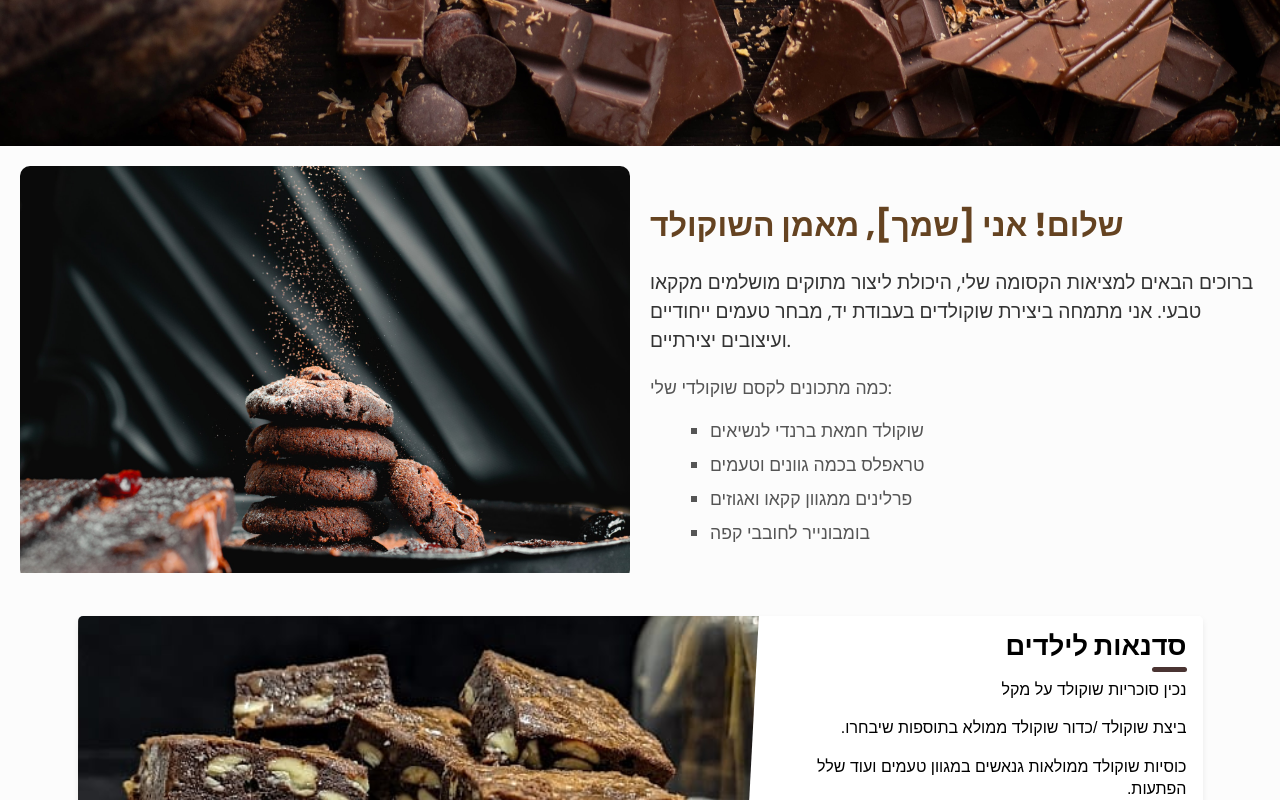
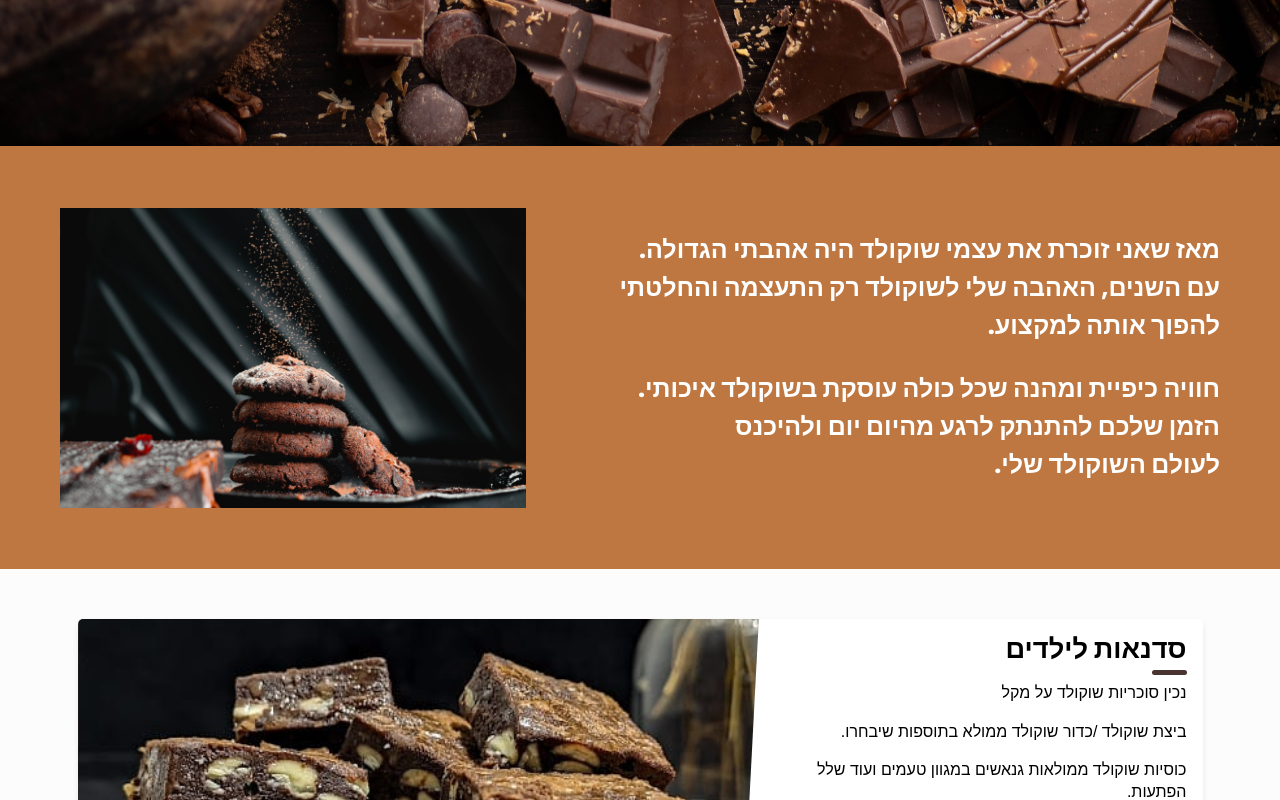
Before and after one commit to moransh4/RotemChocolatier, a React (Create React App) app: page / in a window 1280 px wide. Shown: the part 654-1454 px from the top of the page. Built offline with nearby package versions, Linux system fonts and the light colour scheme.

Commit message:
updates card and intro component

```diff
--- a/src/components/Intro/Intro.js
+++ b/src/components/Intro/Intro.js
@@ -1,36 +1,25 @@
 // Intro.js
 import React from 'react';
-import { useSpring, animated } from 'react-spring';
 import './intro.scss';
-
-// Import your image (replace 'your-image.jpg' with the actual file name)
 import chocolatierImage from './images/intro.jpg';
 
 const Intro = () => {
     return (
-      <div className="intro-container">
-        <div className="intro-image-container">
-          <img src={chocolatierImage} alt="Chocolatier" className="intro-image" />
-        </div>
-
-        <div className="intro-text-container">
-          <h1 className="intro-heading">שלום! אני [שמך], מאמן השוקולד</h1>
-          <p className="intro-text">
-            ברוכים הבאים למציאות הקסומה שלי, היכולת ליצור מתוקים מושלמים מקקאו טבעי. אני מתמחה ביצירת
-            שוקולדים בעבודת יד, מבחר טעמים ייחודיים ועיצובים יצירתיים.
-          </p>
-          <div className="intro-skills">
-            <p>כמה מתכונים לקסם שוקולדי שלי:</p>
-            <ul>
-              <li>שוקולד חמאת ברנדי לנשיאים</li>
-              <li>טראפלס בכמה גוונים וטעמים</li>
-              <li>פרלינים ממגוון קקאו ואגוזים</li>
-              <li>בומבונייר לחובבי קפה</li>
-            </ul>
+      <section className="about" id='about'>
+        <div className="content-wrapper">
+          <div className="img-wrapper">
+            <img className="img" src={chocolatierImage} alt=""/>
           </div>
-        </div>
-      </div>
-    );
-  };
+          <div className="text-wrapper">
+            {/* <h1 className="title">TITLE</h1> */}
+            <p className='text'>מאז שאני זוכרת את עצמי שוקולד היה אהבתי הגדולה.<br/>
+                עם השנים, האהבה שלי לשוקולד רק התעצמה והחלטתי להפוך אותה למקצוע.</p>
+            <p className='text'>חוויה כיפיית ומהנה שכל כולה עוסקת בשוקולד איכותי.<br/>
+                הזמן שלכם להתנתק לרגע מהיום יום ולהיכנס לעולם השוקולד שלי.</p>
+          </div>
+       </div>
+    </section>
+    )
+  }
 
   export default Intro;
--- a/src/components/Intro/intro.scss
+++ b/src/components/Intro/intro.scss
@@ -1,51 +1,68 @@
-// Intro.scss
-.intro-container {
-    display: flex;
-    align-items: center;
-    justify-content: space-between;
+.about {
+  background-color: #bf7741;
+  //clip-path: polygon(0 0,100% 0,100% 80%,0 100%);
+  height: 100%;
+  padding: 60px;
+  margin-bottom: 50px;
+
+  @media (max-width: 768px) {
     padding: 20px;
   }
 
-  .intro-image-container {
-    flex: 1;
-    overflow: hidden;
-    border-radius: 10px; /* Optional: Add border-radius for a rounded look */
+  .content-wrapper {
+    display: flex;
+    flex-direction: row;
+    align-items: center;
+    justify-content: center;
+    margin: 0 auto;
+
+    @media (max-width: 768px) {
+      flex-direction: column;
     }
 
-  .intro-image {
+    .title {
+      text-align: center;
+      font-size: 2em;
+    }
+
+
+    .img-wrapper {
+      width: 50%;
+      height: 300px;
+
+      @media (max-width: 768px) {
+        width: 100%;
+      }
+
+      .img {
+        background: #fff;
         width: 100%;
         height: 100%;
         object-fit: cover;
+        object-position: center; // You can adjust this based on your preference
+        background-size: contain;
+        background-repeat: no-repeat;
+      }
     }
 
-  .intro-text-container {
-    flex: 1;
-    margin-left: 20px; /* Optional: Add margin for space between image and text */
+    .text-wrapper {
+      // flex: 1;
+      text-align: right;
+      direction: rtl;
+      padding-left: 20px;
+      color: white;
+      font-weight: bold;
+      font-size: 25px;
+
+      @media (max-width: 768px) {
+        text-align: center;
       }
 
-  .intro-heading {
-    font-size: 2em;
-    color: #654321; /* Dark brown color */
-    margin-bottom: 10px;
+      .text {
+        margin-bottom: 1em;
       }
 
-  .intro-text {
-    font-size: 1.2em;
-    color: #333;
-    margin-bottom: 20px;
+    }
   }
 
-  .intro-skills {
-    font-size: 1.1em;
-    color: #555;
-
-    ul {
-      list-style-type: square;
-      margin-left: 20px;
-      margin-bottom: 20px;
 }
-
-    li {
-      margin-bottom: 8px;
-    }
-  }
--- a/src/components/card/Cards.js
+++ b/src/components/card/Cards.js
@@ -1,5 +1,5 @@
 import React from 'react';
-import data from '../../Data/workshops.json'
+import data from './workshops.json'
 import Card from './Card';
 import './card.scss';
 
```
Also changed, not shown: src/components/card/workshops.json (renamed from src/Data/workshops.json). Lines whose indentation alone changed are shown as unchanged.
